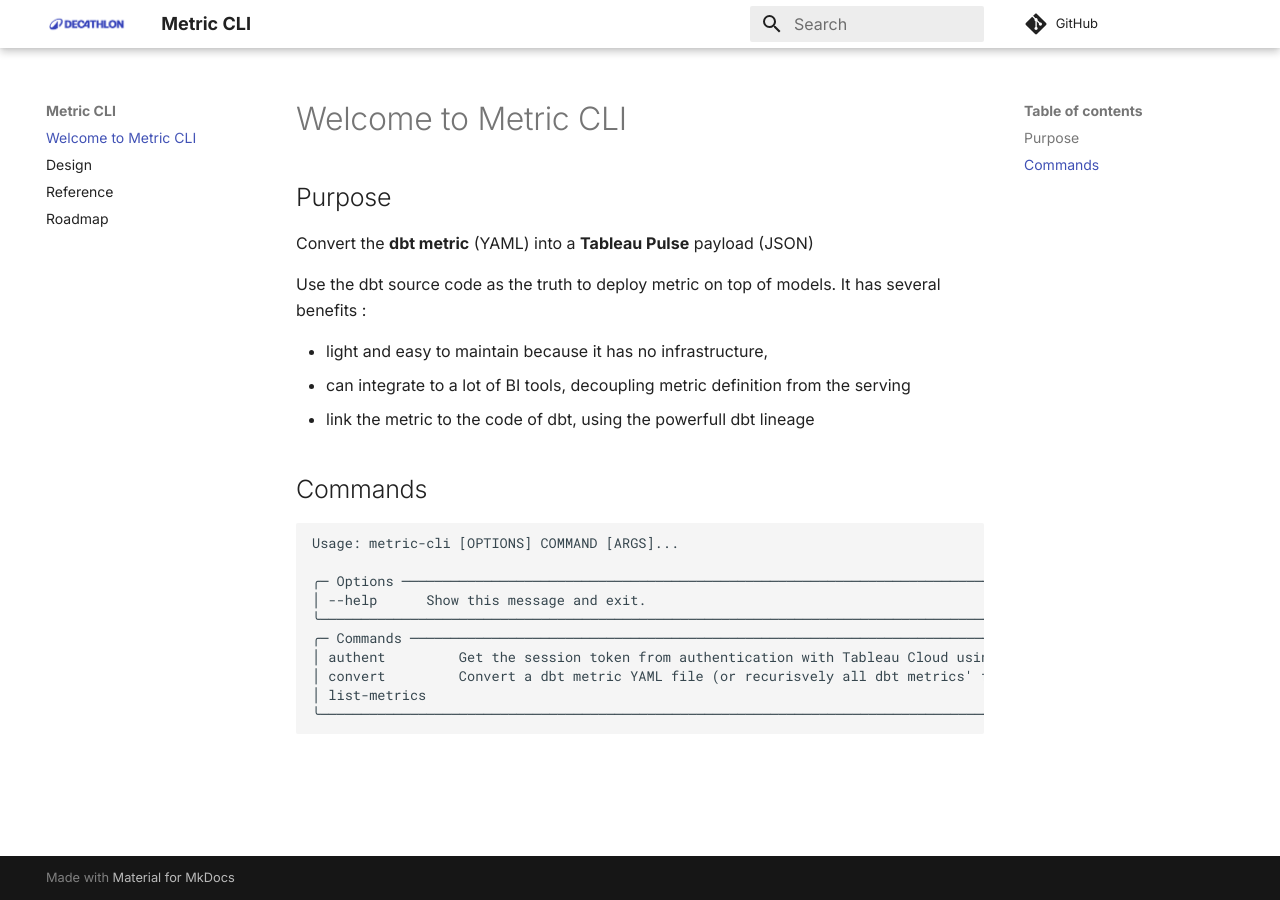
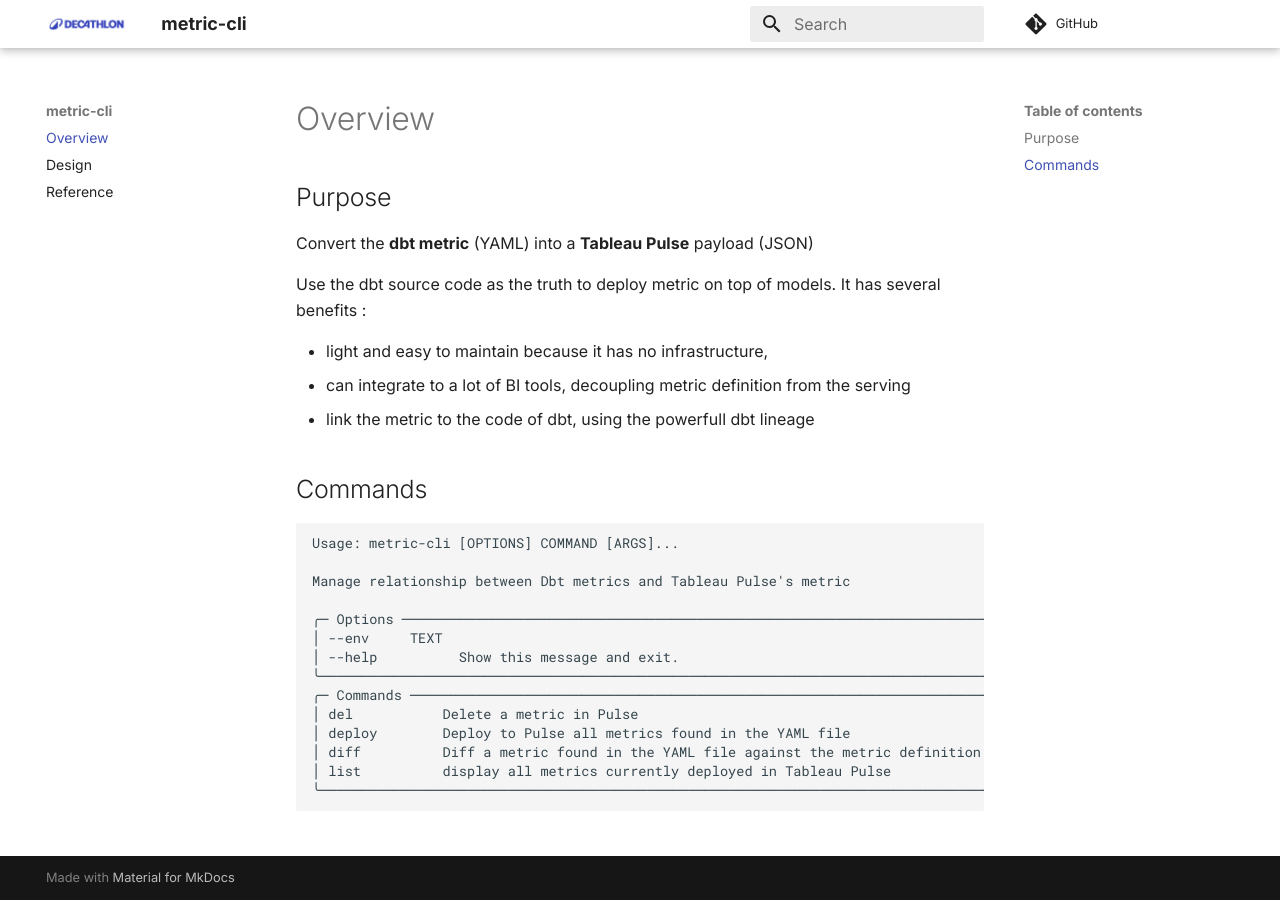
Before and after one commit to data-engineering-helpers/metric-cli, an MkDocs documentation site: the page built from docs/index.md, in a window 1280 px wide. Built offline with MkDocs 1.6.1 and Material for MkDocs 9.7.7, drawn with Linux system fonts in a browser that asks for light colours; comment, search, counter and statistics services are not loaded; the version menu is left out.

Commit message:
update roadmap + doc (#13)
update roadmap in readme
update design diagram in mkdocs

```diff
--- a/docs/index.md
+++ b/docs/index.md
@@ -1,4 +1,4 @@
-# Welcome to Metric CLI
+# Overview
 
 ## Purpose
 
@@ -15,11 +15,15 @@
 
     Usage: metric-cli [OPTIONS] COMMAND [ARGS]...
 
-    ╭─ Options ───────────────────────────────────────────────────────────────────────────────────────────────────────────────────────────────────────────────────────────────────╮
-    │ --help      Show this message and exit.                                                                                                                                     │
-    ╰─────────────────────────────────────────────────────────────────────────────────────────────────────────────────────────────────────────────────────────────────────────────╯
-    ╭─ Commands ──────────────────────────────────────────────────────────────────────────────────────────────────────────────────────────────────────────────────────────────────╮
-    │ authent         Get the session token from authentication with Tableau Cloud using your Personal Access Token (PAT)                                                         │
-    │ convert         Convert a dbt metric YAML file (or recurisvely all dbt metrics' files) into a Tableau Cloud's metric definition payload (JSON) to stdout                    │
-    │ list-metrics                                                                                                                                                                │
-    ╰─────────────────────────────────────────────────────────────────────────────────────────────────────────────────────────────────────────────────────────────────────────────╯
+    Manage relationship between Dbt metrics and Tableau Pulse's metric
+
+    ╭─ Options ─────────────────────────────────────────────────────────────────────────────────────────────────────────────────────────────────────────────────────────────────╮
+    │ --env     TEXT                                                                                                                                                            │
+    │ --help          Show this message and exit.                                                                                                                               │
+    ╰───────────────────────────────────────────────────────────────────────────────────────────────────────────────────────────────────────────────────────────────────────────╯
+    ╭─ Commands ────────────────────────────────────────────────────────────────────────────────────────────────────────────────────────────────────────────────────────────────╮
+    │ del           Delete a metric in Pulse                                                                                                                                    │
+    │ deploy        Deploy to Pulse all metrics found in the YAML file                                                                                                          │
+    │ diff          Diff a metric found in the YAML file against the metric definition deployed in Pulse                                                                        │
+    │ list          display all metrics currently deployed in Tableau Pulse                                                                                                     │
+    ╰───────────────────────────────────────────────────────────────────────────────────────────────────────────────────────────────────────────────────────────────────────────╯
--- a/mkdocs.yml
+++ b/mkdocs.yml
@@ -1,4 +1,4 @@
-site_name: Metric CLI
+site_name: metric-cli
 site_url: https://github.com/dktunited/metric-cli
 
 theme:
```
Also changed, not shown: README.md (+13 -11 lines), docs/design.md (+55 -14 lines), docs/reference.md (+2 -2 lines), docs/roadmap.md (deleted, +0 -16 lines).
